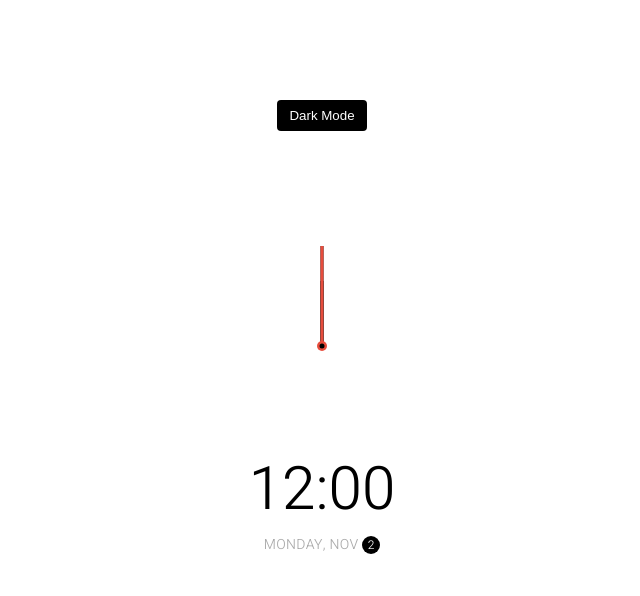
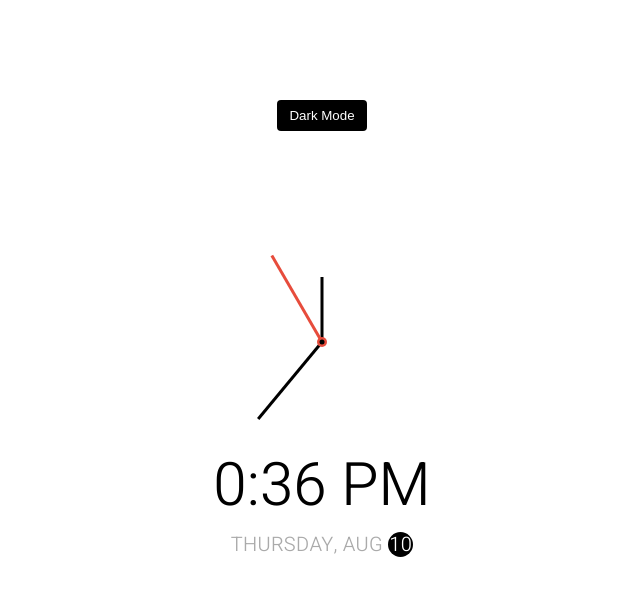
Before and after one commit to evrengokduman/theme-clock-with-dark-mode, a plain HTML site: page index.html in a window 1280 px wide. Shown: the whole page, without its empty margins (318-958 px from the left). Drawn offline with Linux system fonts and the light colour scheme.

Commit message:
added date object it works completely fine

```diff
--- a/index.html
+++ b/index.html
@@ -18,8 +18,8 @@
         <div class="center-point"></div>
       </div>
 
-      <div class="time">12:00</div>
-      <div class="date">Monday, Nov <span class="circle">2</span></div>
+      <div class="time"></div>
+      <div class="date"></div>
     </div>
     <script src="script.js"></script>
   </body>
--- a/script.js
+++ b/script.js
@@ -41,3 +41,57 @@ toggle.addEventListener('click', (e) => {
     e.target.innerHTML = 'Light mode'
   }
 })
+
+function setTime() {
+  const time = new Date()
+  console.log(time)
+  const month = time.getMonth()
+  console.log(month)
+  const day = time.getDay()
+  const date = time.getDate()
+  const hours = time.getHours()
+  const hoursForClock = hours % 12
+  console.log(hoursForClock)
+  const minutes = time.getMinutes()
+  const seconds = time.getSeconds()
+
+  const ampm = hours >= 12 ? 'PM' : 'AM'
+  hourEl.style.transform = `translate(-50%, -100%) rotate(${scale(
+    hoursForClock,
+    0,
+    11,
+    0,
+    360
+  )}deg)`
+
+  minuteEl.style.transform = `translate(-50%, -100%) rotate(${scale(
+    minutes,
+    0,
+    59,
+    0,
+    360
+  )}deg)`
+
+  secondEl.style.transform = `translate(-50%, -100%) rotate(${scale(
+    seconds,
+    0,
+    59,
+    0,
+    360
+  )}deg)`
+
+  timeEl.innerHTML = `${hoursForClock}:${
+    minutes < 10 ? `0${minutes}` : minutes
+  } ${ampm}`
+
+  dateEl.innerHTML = `${days[day]}, ${
+    months[month]
+  } <span class="circle">${time.getDate()}</span>`
+}
+
+const scale = (num, in_min, in_max, out_min, out_max) => {
+  return ((num - in_min) * (out_max - out_min)) / (in_max - in_min) + out_min
+}
+setTime()
+
+setInterval(setTime, 1000)
--- a/style.css
+++ b/style.css
@@ -116,7 +116,7 @@ body {
 
 .date {
   color: #aaa;
-  font-size: 14px;
+  font-size: 20px;
   letter-spacing: 0.3px;
   text-transform: uppercase;
 }
@@ -125,12 +125,12 @@ body {
   background-color: var(--primary-color);
   color: var(--secondary-color);
   border-radius: 50%;
-  height: 18px;
-  width: 18px;
+  height: 25px;
+  width: 25px;
   display: inline-flex;
   align-items: center;
   justify-content: center;
   line-height: 18px;
   transition: all 0.5s ease-in;
-  font-size: 12px;
+  font-size: 20px;
 }
```
